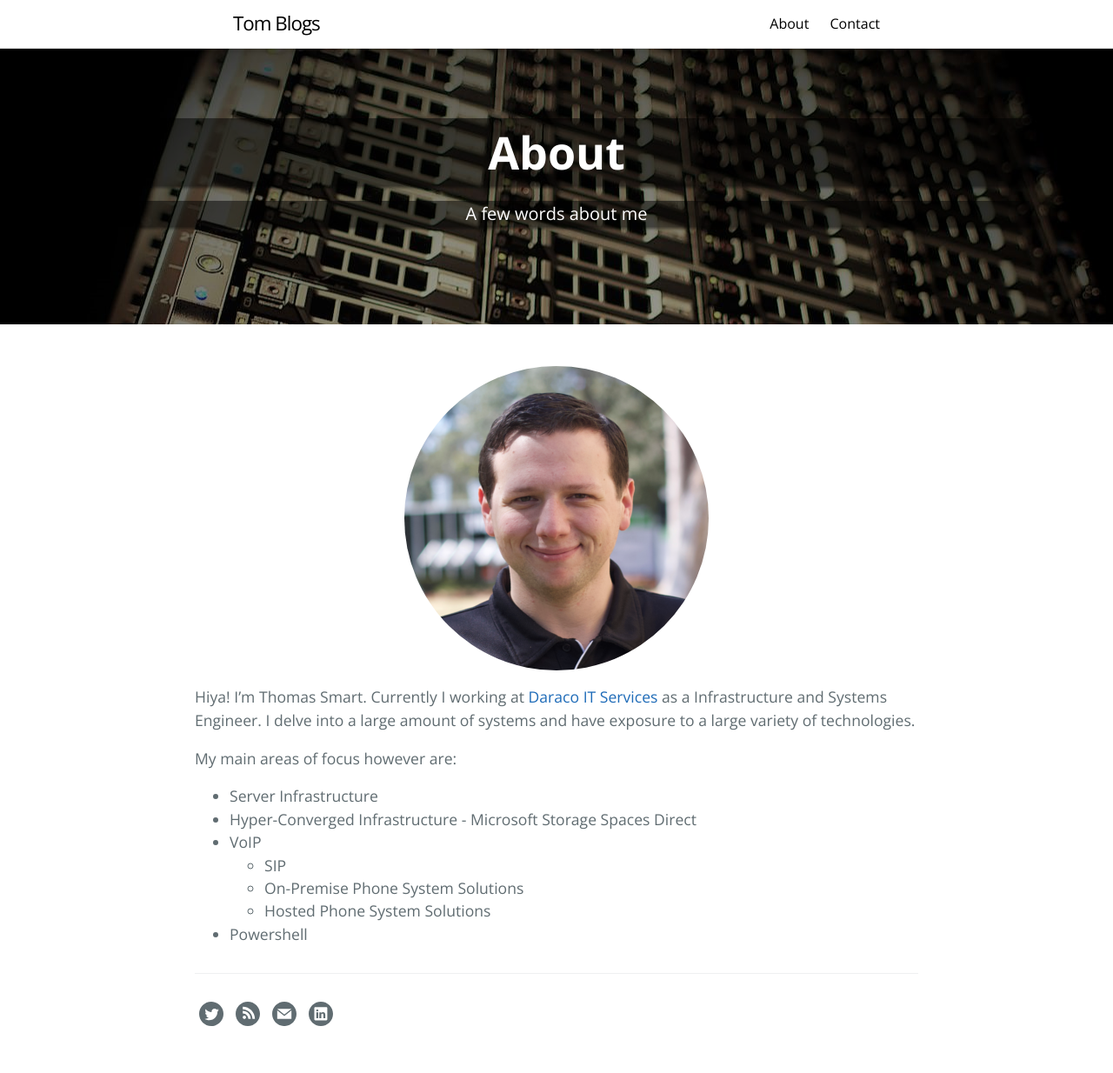
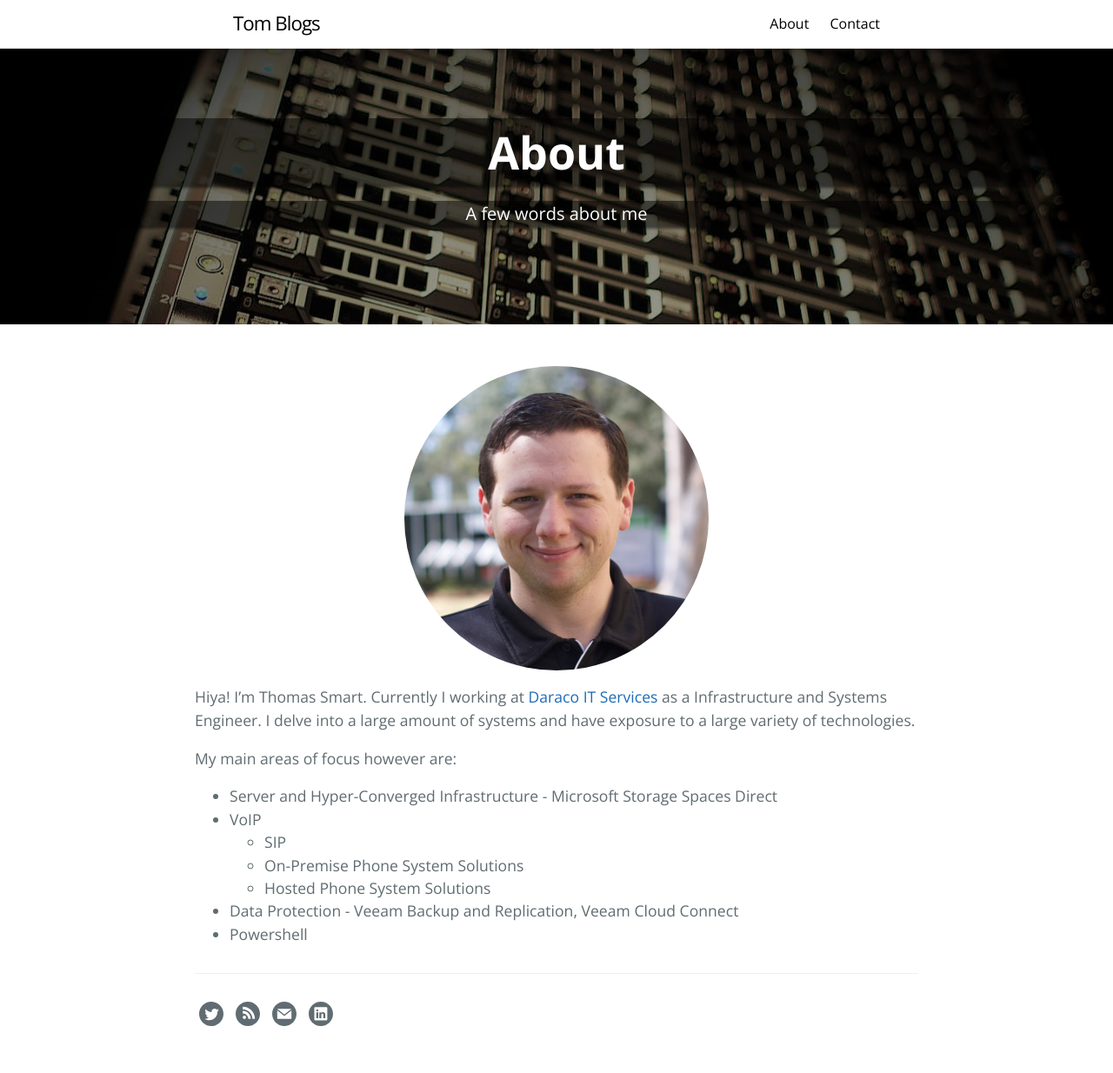
Before and after one commit to thomassmart/thomassmart.github.io, a Jekyll site: the page built from about.md, in a window 1280 px wide. Shown: the whole page at 87% size. Built offline with Jekyll 4.4.1, drawn with Linux system fonts in a browser that asks for light colours.

Commit message:
About Update

```diff
--- a/about.md
+++ b/about.md
@@ -14,10 +14,10 @@ Hiya! I'm Thomas Smart. Currently I working at [Daraco IT Services](http://www.d
 
 My main areas of focus however are:
 
-* Server Infrastructure
-* Hyper-Converged Infrastructure - Microsoft Storage Spaces Direct
+* Server and Hyper-Converged Infrastructure - Microsoft Storage Spaces Direct
 * VoIP
 	* SIP
 	* On-Premise Phone System Solutions
 	* Hosted Phone System Solutions
+* Data Protection - Veeam Backup and Replication, Veeam Cloud Connect
 * Powershell
```
Also changed, not shown: 2 other files.
